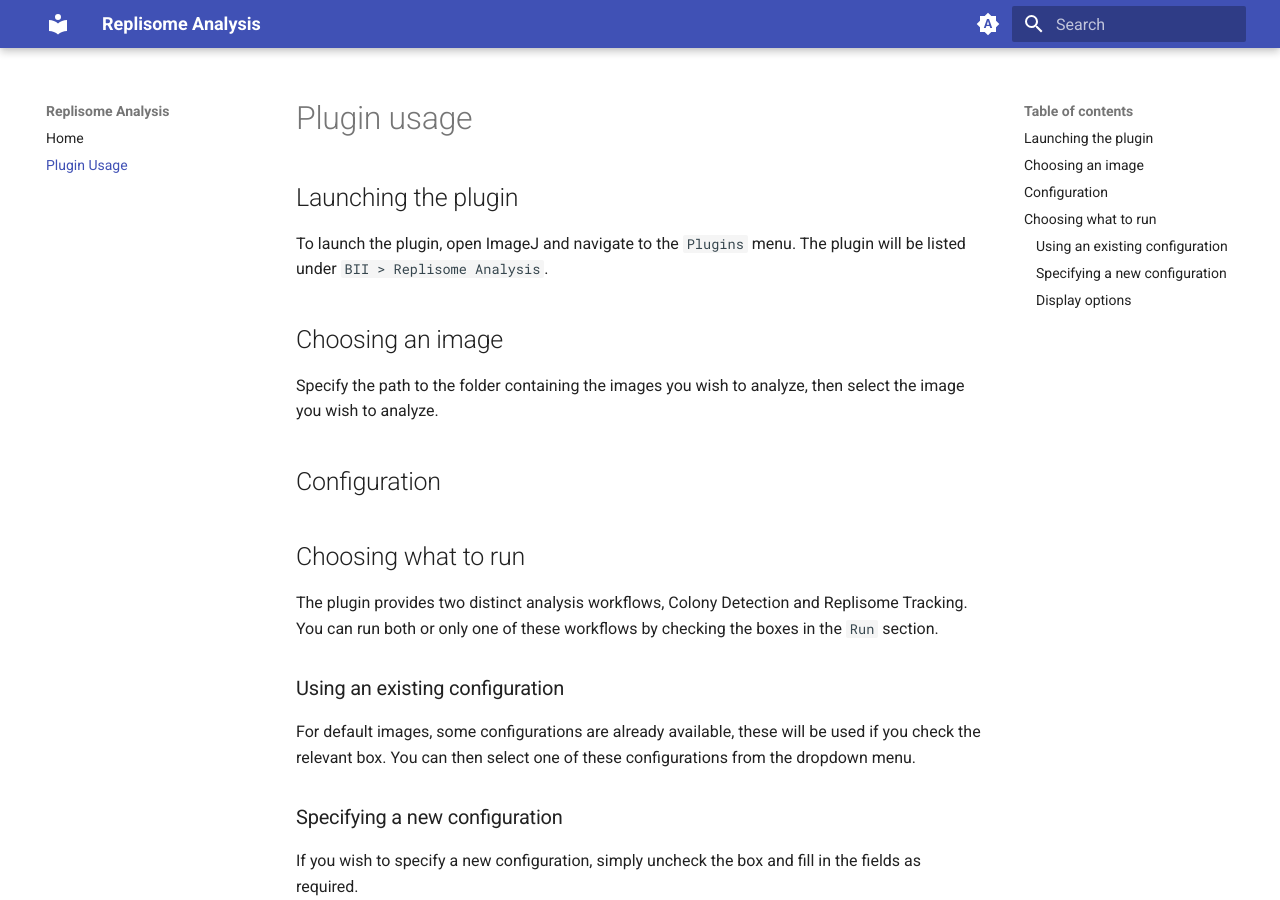
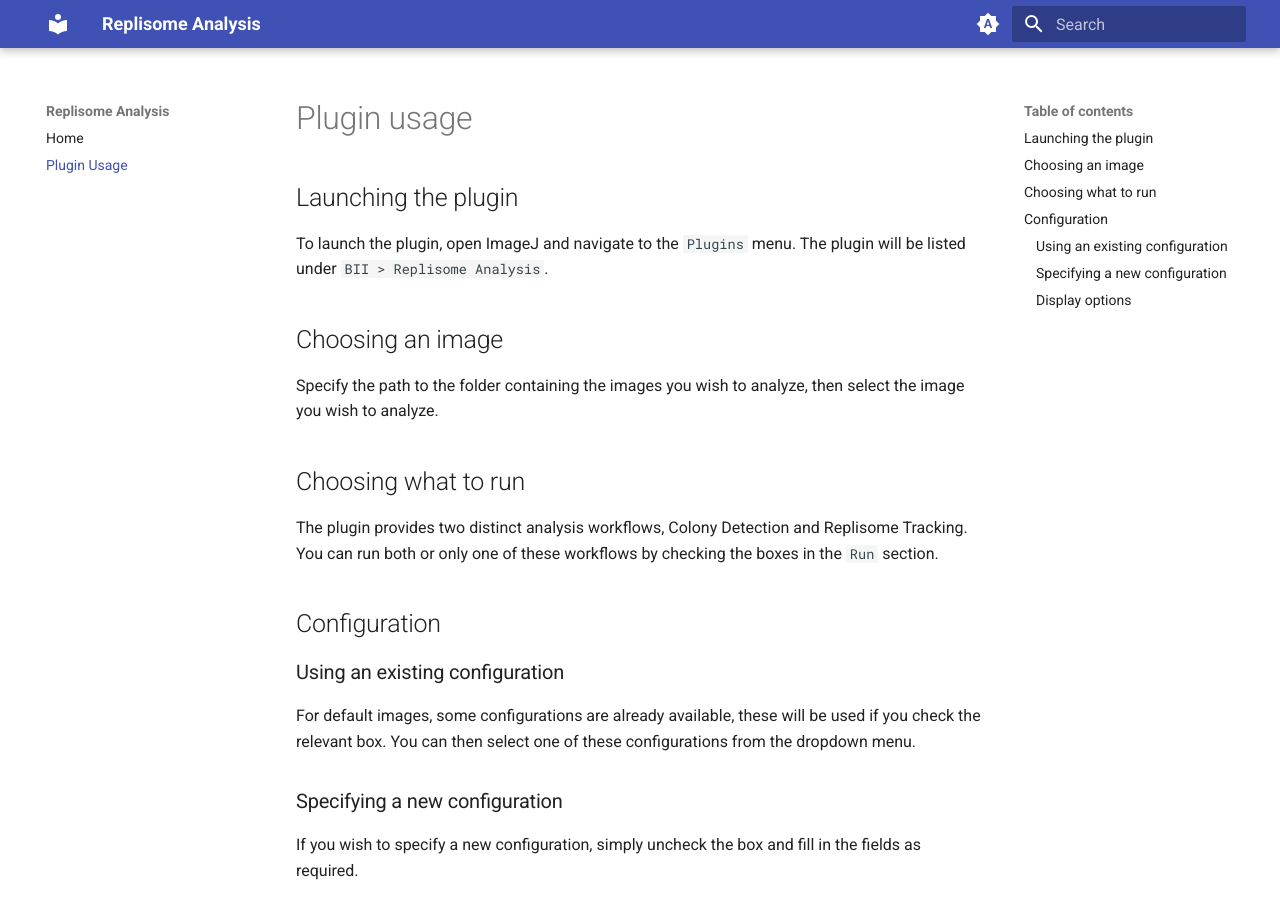
Before and after one commit to C-Achard/bioimage-informatics-BIO410-project, an MkDocs documentation site: the page built from docs/plugin_usage.md, in a window 1280 px wide and 900 px high. Built offline with MkDocs 1.6.1 and Material for MkDocs 9.7.7, drawn with Linux system fonts in a browser that asks for light colours.

```diff
--- a/docs/plugin_usage.md
+++ b/docs/plugin_usage.md
@@ -9,12 +9,13 @@ The plugin will be listed under `BII > Replisome Analysis`.
 
 Specify the path to the folder containing the images you wish to analyze, then select the image you wish to analyze.
 
-## Configuration
 
 ## Choosing what to run
 
 The plugin provides two distinct analysis workflows, Colony Detection and Replisome Tracking.
 You can run both or only one of these workflows by checking the boxes in the `Run` section.
+
+## Configuration
 
 ### Using an existing configuration
 
```
